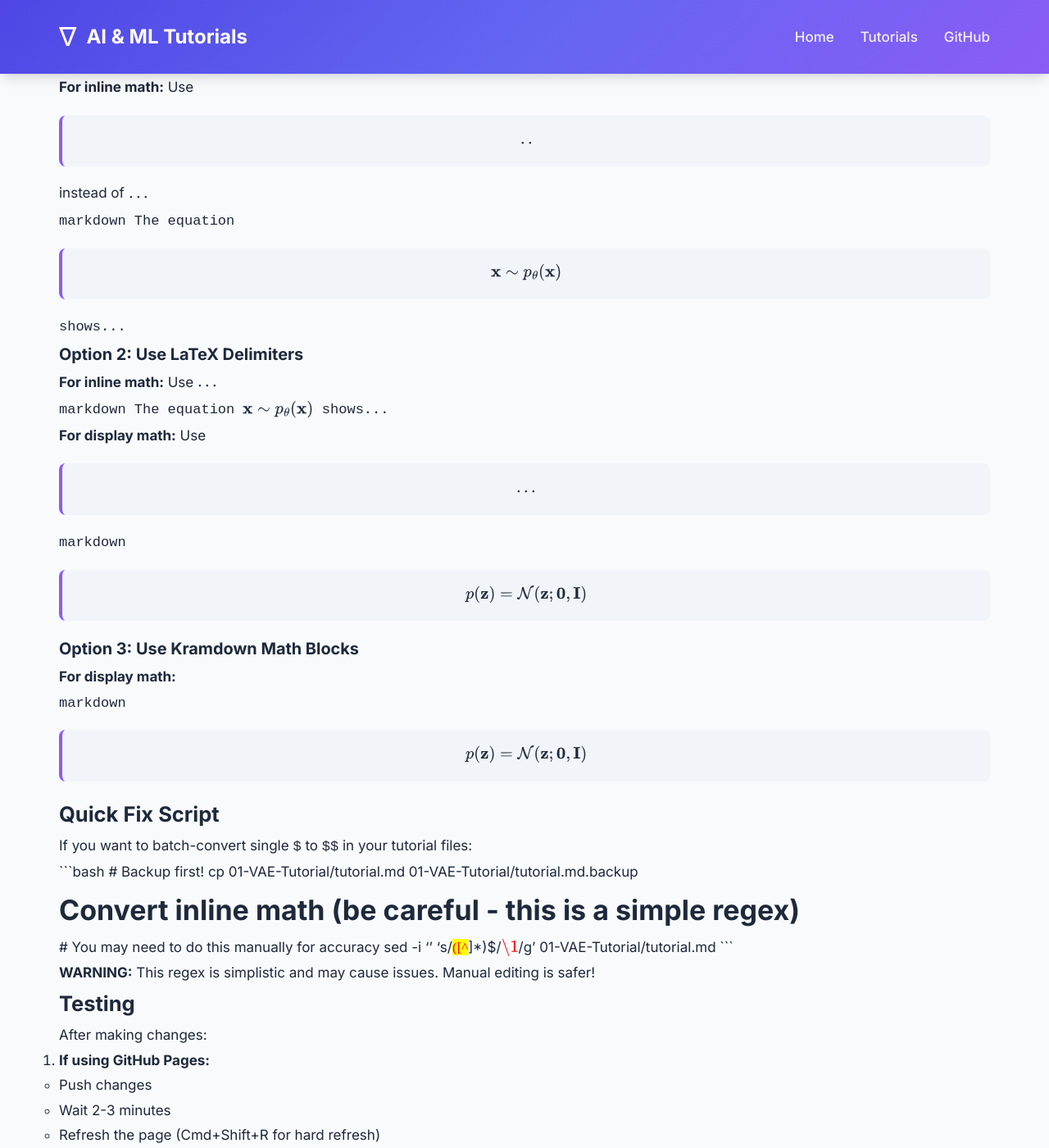
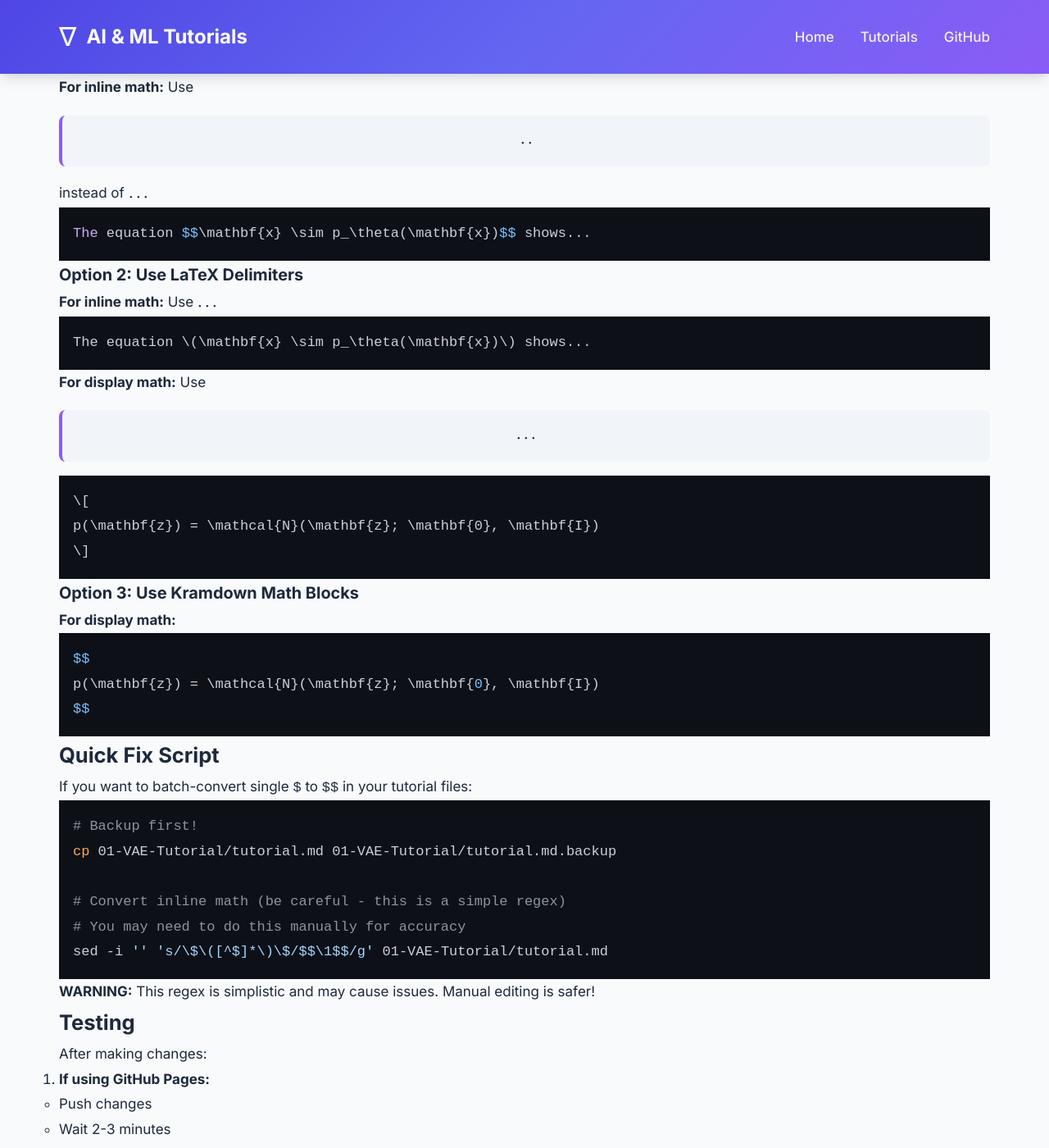
Before and after one commit to OMaroua/Tutorials, a Jekyll site: the page built from MATH_FIX.md, in a window 1280 px wide and 1400 px high, scrolled down 438 px. Shown: the whole window at 82% size. Built offline with Jekyll 4.4.1, drawn with Linux system fonts in a browser that asks for light colours; nearby versions of some CDN libraries; our own code applies the rules of GitHub Pages for plain Markdown files; some of the changed lines change nothing that is shown; some of the changed text lies outside the part shown.

Commit message:
Reverted config to use GFM input for GitHub Pages compatibility

```diff
--- a/_config.yml
+++ b/_config.yml
@@ -6,29 +6,18 @@
 url: "https://OMaroua.github.io"
 baseurl: "/Tutorials"
 
-# Theme - using custom theme
+# Theme - using custom layouts
 # theme: jekyll-theme-cayman
 # remote_theme: pages-themes/cayman@v0.2.0
 plugins:
 - jekyll-feed
-# - jekyll-remote-theme
 
 # Markdown settings
 markdown: kramdown
 kramdown:
-  input: kramdown
+  input: GFM
   math_engine: mathjax
-  math_engine_opts:
-    preview: true
-    preview_as_code: false
   syntax_highlighter: rouge
-  parse_block_html: true
-  parse_span_html: true
-  hard_wrap: false
-  auto_ids: true
-  entity_output: as_char
-  toc_levels: 1..6
-  smart_quotes: lsquo,rsquo,ldquo,rdquo
 
 # Collections
 collections:
```
